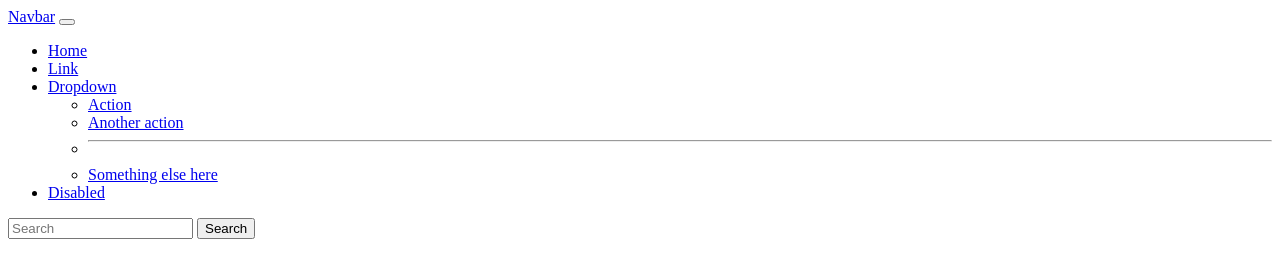
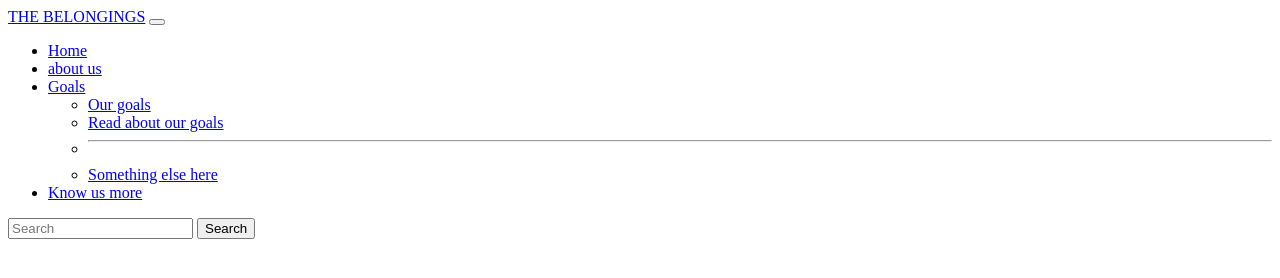
Before and after one commit to farzancoder/Sample-repository, a plain HTML site: page My website/Index.html in a window 1280 px wide. Drawn offline with nearby package versions, Linux system fonts and the light colour scheme.

Commit message:
Maked better

```diff
--- a/My website/Index.html
+++ b/My website/Index.html
@@ -12,7 +12,7 @@
 </html>
 <nav class="navbar navbar-expand-lg navbar-light bg-light">
   <div class="container-fluid">
-    <a class="navbar-brand" href="#">Navbar</a>
+    <a class="navbar-brand" href="#">THE BELONGINGS</a>
     <button class="navbar-toggler" type="button" data-bs-toggle="collapse" data-bs-target="#navbarSupportedContent" aria-controls="navbarSupportedContent" aria-expanded="false" aria-label="Toggle navigation">
       <span class="navbar-toggler-icon"></span>
     </button>
@@ -22,21 +22,21 @@
           <a class="nav-link active" aria-current="page" href="#">Home</a>
         </li>
         <li class="nav-item">
-          <a class="nav-link" href="#">Link</a>
+          <a class="nav-link" href="#">about us</a>
         </li>
         <li class="nav-item dropdown">
           <a class="nav-link dropdown-toggle" href="#" id="navbarDropdown" role="button" data-bs-toggle="dropdown" aria-expanded="false">
-            Dropdown
+            Goals
           </a>
           <ul class="dropdown-menu" aria-labelledby="navbarDropdown">
-            <li><a class="dropdown-item" href="#">Action</a></li>
-            <li><a class="dropdown-item" href="#">Another action</a></li>
+            <li><a class="dropdown-item" href="#">Our goals</a></li>
+            <li><a class="dropdown-item" href="#">Read about our goals</a></li>
             <li><hr class="dropdown-divider"></li>
             <li><a class="dropdown-item" href="#">Something else here</a></li>
           </ul>
         </li>
         <li class="nav-item">
-          <a class="nav-link disabled" href="#" tabindex="-1" aria-disabled="true">Disabled</a>
+          <a class="nav-link disabled" href="#" tabindex="-1" aria-disabled="true">Know us more</a>
         </li>
       </ul>
       <form class="d-flex">
```
